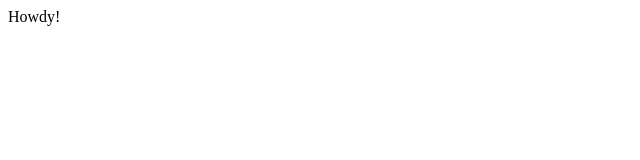
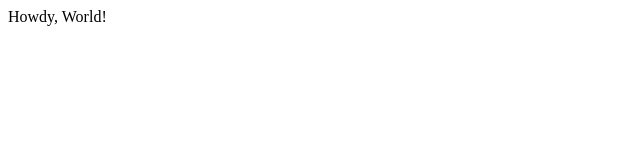
Before and after one commit to SM-717035/web-markup, a plain HTML site: page index.html in a window 1280 px wide. Shown: the full height of the page, 0-640 px from the left. Drawn offline with Linux system fonts and the light colour scheme.

Commit message:
Bodytext update.

```diff
--- a/index.html
+++ b/index.html
@@ -6,6 +6,6 @@
     <title>Document</title>
 </head>
 <body>
-  Howdy!
+  Howdy, World!
 </body>
 </html>
```
